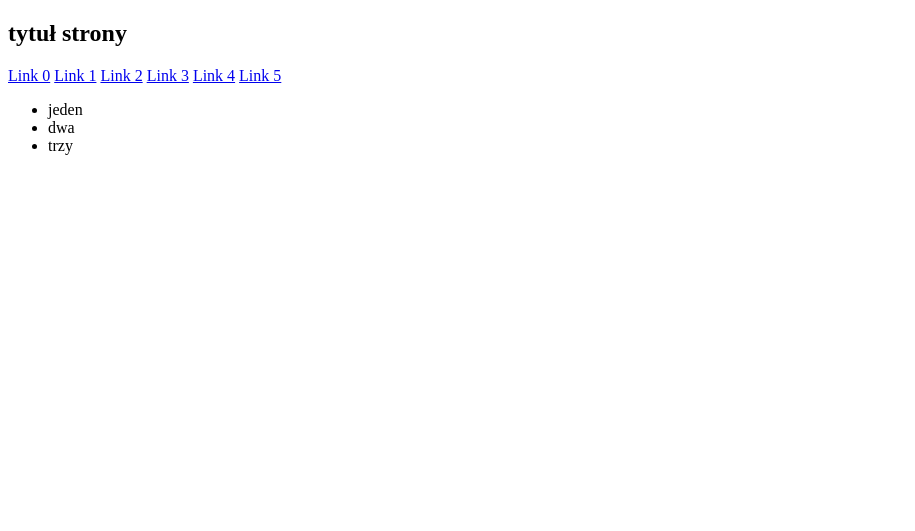
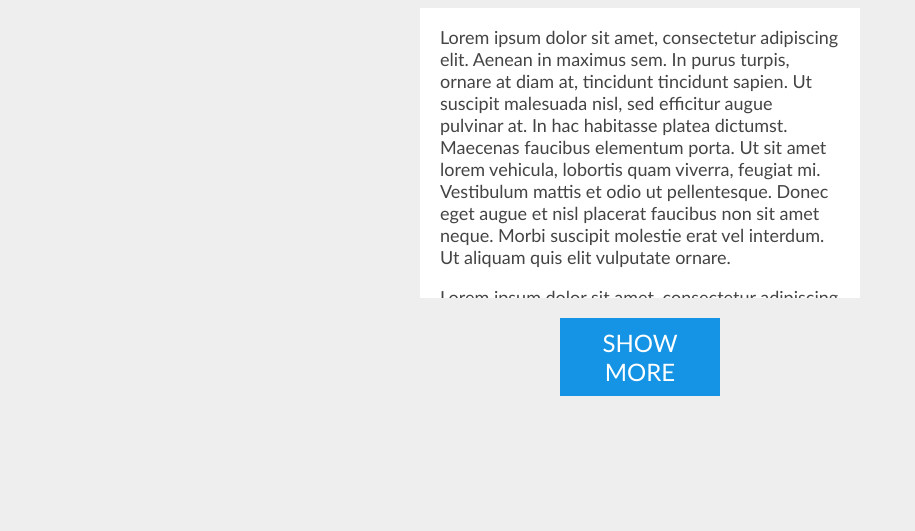
Before and after one commit to DorotaPawlowska/cwiczenie_repo6, a plain HTML site: page index.html in a window 1280 px wide. Shown: the whole page, without its empty margins (0-915 px from the left). Drawn offline with Linux system fonts and the light colour scheme.

Commit message:
commit nr37 JavaScript kurs1

```diff
--- a/index.html
+++ b/index.html
@@ -3,22 +3,14 @@
 <head>
     <meta charset="UTF-8">
     <title>hello world</title>
+    <link href="style.css" type="text/css" rel="stylesheet">
 </head>
     <body>
-    <div id="diw" class="content">
-        <h2 id="page-title">tytuł strony</h2>
-        <a id="ddd" class="ninja" href="#">Link 0</a>
-        <a href="#">Link 1</a>
-        <a href="#">Link 2</a>
-        <a href="#">Link 3</a>
-        <a href="#">Link 4</a>
-        <a href="#">Link 5</a>
-        <ul>
-            <li>jeden</li>
-            <li>dwa</li>
-            <li>trzy</li>
-        </ul>
+    <div id="content">
+        <p>Lorem ipsum dolor sit amet, consectetur adipiscing elit. Aenean in maximus sem. In purus turpis, ornare at diam at, tincidunt tincidunt sapien. Ut suscipit malesuada nisl, sed efficitur augue pulvinar at. In hac habitasse platea dictumst. Maecenas faucibus elementum porta. Ut sit amet lorem vehicula, lobortis quam viverra, feugiat mi. Vestibulum mattis et odio ut pellentesque. Donec eget augue et nisl placerat faucibus non sit amet neque. Morbi suscipit molestie erat vel interdum. Ut aliquam quis elit vulputate ornare.</p>
+        <p>Lorem ipsum dolor sit amet, consectetur adipiscing elit. Aenean in maximus sem. In purus turpis, ornare at diam at, tincidunt tincidunt sapien. Ut suscipit malesuada nisl, sed efficitur augue pulvinar at. In hac habitasse platea dictumst. Maecenas faucibus elementum porta. Ut sit amet lorem vehicula, lobortis quam viverra, feugiat mi. Vestibulum mattis et odio ut pellentesque. Donec eget augue et nisl placerat faucibus non sit amet neque. Morbi suscipit molestie erat vel interdum. Ut aliquam quis elit vulputate ornare.</p>
     </div>
+    <a id="show-more">Show More</a>
     <script  src="test.js"></script>
     </body>
 </html>
--- /dev/null
+++ b/style.css
@@ -0,0 +1,42 @@
+body{
+    background: #eeeeee;
+}
+#content {
+    width: 400px;
+    background: #ffffff;
+    padding: 20px;
+    padding-top: 0;
+    font-family: Calibri;
+    font-size: 18px;
+    color: #444444;
+    margin: 0 auto;
+
+    max-height: 270px;
+    overflow: hidden;
+
+    -webkit-transition: max-height 0.7s;
+    -moz-transition: max-height 0.7s;
+    transition: max-height 0.7s;
+}
+
+#content.open {
+    max-height: 1000px;
+
+    -webkit-transition: max-height 0.7s;
+    -moz-transition: max-height 0.7s;
+    transition: max-height 0.7s;
+}
+
+#show-more {
+    width: 140px;
+    background: #1594e5;
+    padding: 10px;
+    font-family: Calibri;
+    font-size: 24px;
+    color: #ffffff;
+    margin: 20px auto;
+    cursor: pointer;
+    display: block;
+    text-transform: uppercase;
+    text-align: center;
+}
--- a/test.js
+++ b/test.js
@@ -1,6 +1,19 @@
 //#epizod 40 kursu
 
+var content = document.getElementById("content");
+var button = document.getElementById("show-more");
 
+button.onclick = function () {
+    if(content.className == "open"){
+        // zmniejszam
+        content.className = "";
+        button.innerHTML = "Show More";
+    }else {
+        //rozszerzam
+        content.className = "open";
+        button.innerHTML = "Show Less";
+    }
+};
 
 
 
```
